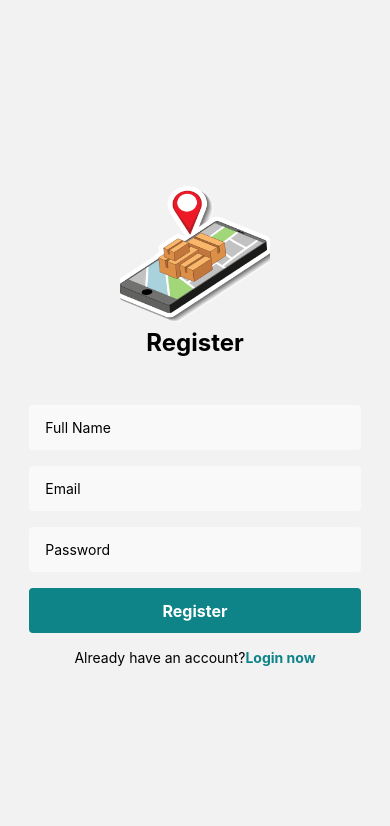
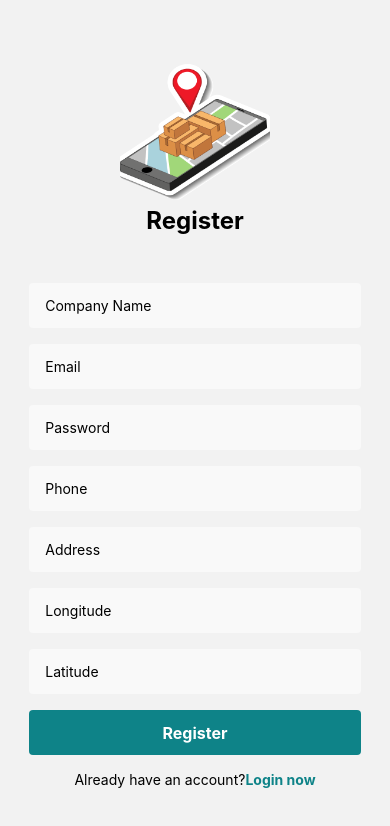
Before and after one commit to BEGDAR8ZOUHAIR/MFN-APP, a React Native app in the folder mobile/: screen /Register in a window 390 px wide. Shown: the top 826 px of the page. Built offline with nearby package versions, Linux system fonts and the light colour scheme.

Commit message:
add register company

```diff
--- a/mobile/screens/Dashboard.tsx
+++ b/mobile/screens/Dashboard.tsx
@@ -29,8 +29,7 @@ const DashboardScreen: React.FC = () => {
   const loadScooters = async () => {
     try {
       const response = await fetch(
-        // "http://192.168.43.154:5000/client/scooters"
-        "http://192.168.9.30:5000/client/scooters"
+        "http://192.168.9.30:5000/user/allUsers"
       );
       const text = await response.text();
       const data = JSON.parse(text) as Scooter[];
--- a/mobile/screens/Login.tsx
+++ b/mobile/screens/Login.tsx
@@ -17,8 +17,7 @@ const LoginScreen = (): JSX.Element => {
 
    const handleLogin = async (): Promise<void> => {
     try {
-      // const res = await fetch("http://192.168.0.171:5000/client/login", {
-      const res = await fetch("http://192.168.9.30:5000/client/login", {
+      const res = await fetch("http://192.168.9.30:5000/user/login", {
         method: "POST",
         headers: {
           "Content-Type": "application/json",
--- a/mobile/screens/Register.tsx
+++ b/mobile/screens/Register.tsx
@@ -12,23 +12,34 @@ import {
 
 const Register = () => {
   const navigation = useNavigation();
-  const [fullName, setFullName] = useState<string>("");
+//  companyName, email, password, phone, address, longitude, latitude
+  const [companyName, setCompanyName] = useState<string>("");
   const [email, setEmail] = useState<string>("");
   const [password, setPassword] = useState<string>("");
+  const [phone, setPhone] = useState<string>("");
+  const [address, setAddress] = useState<string>("");
+  const [longitude, setLongitude] = useState<string>("");
+  const [latitude, setLatitude] = useState<string>("");
+
 
   const handleRegister = async () => {
     try {
-      // const res = await fetch("http://192.168.43.154:5000/client/register", {
-      const res = await fetch("http://192.168.9.30:5000/client/register", {
+      const res = await fetch("http://192.168.9.30:5000/user/register", {
         method: "POST",
         headers: {
           "Content-Type": "application/json",
           Accept: "application/json",
         },
         body: JSON.stringify({
-          fullName,
+          companyName,
           email,
           password,
+          phone,
+          address,
+          longitude,
+          latitude
+
+
         }),
       });
       const text = await res.text();
@@ -54,11 +65,11 @@ const Register = () => {
       <View style={styles.formContainer}>
         <TextInput
           style={styles.input}
-          placeholder="Full Name"
-          keyboardType=""
+          placeholder="Company Name"
+          keyboardType="default"
           autoCapitalize="none"
-          value={fullName}
-          onChangeText={(text) => setFullName(text)}
+          value={companyName}
+          onChangeText={(text) => setCompanyName(text)}
         />
         <TextInput
           style={styles.input}
@@ -71,11 +82,46 @@ const Register = () => {
         <TextInput
           style={styles.input}
           placeholder="Password"
-          secureTextEntry={true}
+          secureTextEntry
+          autoCapitalize="none"
           value={password}
           onChangeText={(text) => setPassword(text)}
         />
+        <TextInput
+          style={styles.input}
+          placeholder="Phone"
+          keyboardType="phone-pad"
+          autoCapitalize="none"
+          value={phone}
+          onChangeText={(text) => setPhone(text)}
+        />
 
+        <TextInput
+          style={styles.input}
+          placeholder="Address"
+          keyboardType="default"
+          autoCapitalize="none"
+          value={address}
+          onChangeText={(text) => setAddress(text)}
+        />
+
+        <TextInput
+          style={styles.input}
+          placeholder="Longitude"
+          keyboardType="default"
+          autoCapitalize="none"
+          value={longitude}
+          onChangeText={(text) => setLongitude(text)}
+        />
+
+        <TextInput
+          style={styles.input}
+          placeholder="Latitude"
+          keyboardType="default"
+          autoCapitalize="none"
+          value={latitude}
+          onChangeText={(text) => setLatitude(text)}
+        />
         <TouchableOpacity style={styles.button} onPress={handleRegister}>
           <Text style={styles.buttonText}>Register</Text>
         </TouchableOpacity>
```
